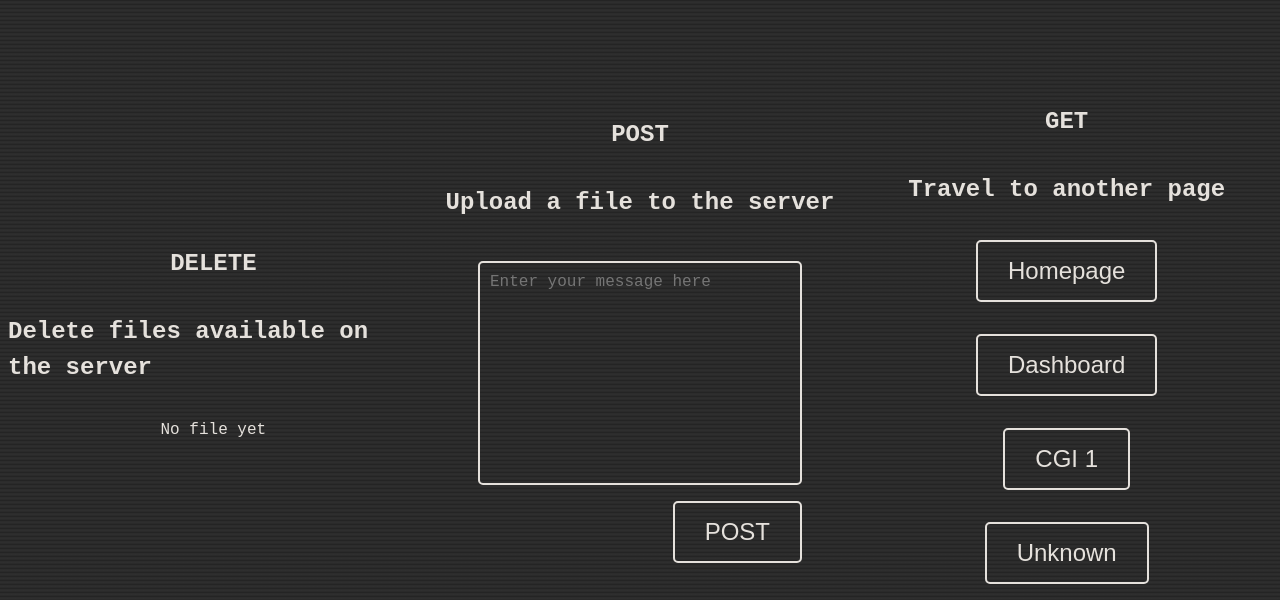
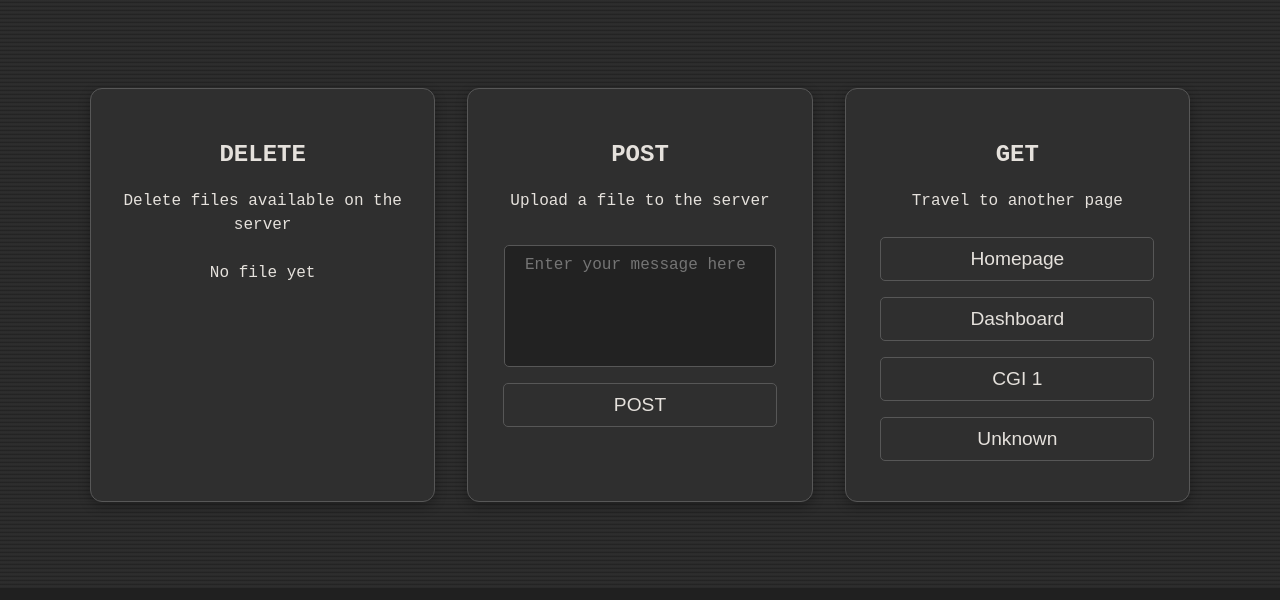
Before and after one commit to JonatV/webserv, a plain HTML site: page www/methods.html in a window 1280 px wide. Shown: the part 212-812 px from the top of the page. Drawn offline with Linux system fonts and the light colour scheme.

Commit message:
feat: change css for the methods page

```diff
--- a/www/delete.html
+++ b/www/methods.html
@@ -13,17 +13,21 @@
 			<button id="toDashboard" onclick="window.location.href='/dashboard'">Go to the Dashboard</button>
 		</div>
 	</header>
-	<main class="flex_row">
-		<div class="flex_column div_main">
-			<h2>DELETE</h2>
-			<h2>Delete files available on the server</h2>
+	<main class="flex_row row_stretch main_methods">
+		<div class="flex_column div_methods">
+			<div class="flex_column">
+				<h2>DELETE</h2>
+				<p class="card_txt">Delete files available on the server</p>
+			</div>
 			<form action="/delete" method="post">
 				<span>No file yet</span>
 			</form>
 		</div>
-		<div class="flex_column div_main">
-			<h2>POST</h2>
-			<h2>Upload a file to the server</h2>
+		<div class="flex_column div_methods">
+			<div class="flex_column">
+				<h2>POST</h2>
+				<p class="card_txt">Upload a file to the server</p>
+			</div>
 			<div class="form_post">
 				<form class="flex_column" action="" method="post">
 					<textarea class="form_textarea" name="MSG_TEXTAREA" id="msg" placeholder="Enter your message here"></textarea>
@@ -31,13 +35,16 @@
 				</form>
 			</div>
 		</div>
-		<div class="flex_column div_main">
-			<h2>GET</h2>
-			<h2>Travel to another page</h2>
+		<div class="flex_column div_methods">
+			<div class="flex_column">
+				<h2>GET</h2>
+				<p class="card_txt">Travel to another page</p>
+			</div>
 			<button class="bigBtn" id="homepage" onclick="window.location.href='/'">Homepage</button>
 			<button class="bigBtn" id="dashboard" onclick="window.location.href='/dashboard'">Dashboard</button>
 			<button class="bigBtn" id="cgi1" onclick="window.location.href='/cgi1'">CGI 1</button>
 			<button class="bigBtn" id="unknown" onclick="window.location.href='/unknown'">Unknown</button>
+		</div>
 	</main>
 </body>
 </html>
--- a/www/style/style.css
+++ b/www/style/style.css
@@ -6,9 +6,16 @@
 	--text-color: #e5e1dc;
 	--font-family: Monospace, sans-serif;
 
+	--border-color: #575757;
+	--emphasized-block-color: #222;
+
 	--glitch-color-1: rgba(112, 112, 112, 0.1);
 	--glitch-color-2: rgba(112, 112, 112, 0.2);
 	--glitch-color-3: rgba(223, 69, 78, 0.2);
+
+	--mx-methods: 270px;
+	--padding-methods: 10px 20px;
+	--border-thin: 1px solid var(--border-color);
 }
 
 body, h1, h2, h3, p, ul, ol {
@@ -50,8 +57,20 @@ body {
 	display: flex;
 	flex-direction: row;
 	justify-content: center;
+	width: 100%;
+	gap: 2rem;
+}
+
+.row_center {
 	align-items: center;
-	width: 100%;
+}
+
+.row_start {
+	align-items: flex-start;
+}
+
+.row_stretch {
+	align-items: stretch;
 }
 
 .flex_row > * {
@@ -88,8 +107,11 @@ button:hover {
 }
 
 .bigBtn {
-	font-size: 1.5em;
-	padding: 15px 30px;
+	font-size: 1.2em;
+	width: 100%;
+	max-width: calc(var(--mx-methods) + 4px);
+	margin: 0.5rem auto;
+	padding: var(--padding-methods);
 }
 
 .highlight {
@@ -110,12 +132,13 @@ button:hover {
 }
 
 .form_textarea {
-	width: 300px;
-	height: 200px;
-	background-color: transparent;
+	width: 100%;
+	max-width: calc(var(--mx-methods) - 40px);
+	height: 100px;
+	background-color: var(--emphasized-block-color);
 	color: var(--text-color);
-	border: solid 2px var(--primary-color);
-	padding: 10px;
+	border: var(--border-thin);
+	padding: var(--padding-methods);
 	font-family: var(--font-family);
 	font-size: 1em;
 	border-radius: 5px;
@@ -125,45 +148,110 @@ button:hover {
 
 .form_textarea:focus {
 	outline: none;
-	border-color: var(--secondary-color);
+	border-color: var(--border-color);
 	background-color: var(--background-color);
 }
 
-form {
-	align-items: flex-end !important;
+.form_post {
+	width: 100%;
 }
 
-.div_methods > * {
-	margin: 2rem 0;
+/* dashboard.html */
+
+.main_dashboard {
+	max-width: 1100px;
+	margin: 0 auto;
 }
 
-/* delete.html */
+
+/* methods.html */
+
+.main_methods {
+	max-width: 1100px;
+	margin: 0 auto;
+}
+
+.main_methods button {
+	background-color: transparent;
+	color: var(--text-color);
+	border: var(--border-thin);
+	cursor: pointer;
+	border-radius: 5px;
+	transition: all 0.3s ease;
+	font-size: 1.2em;
+	width: 100%;
+	max-width: calc(var(--mx-methods) + 4px);
+	margin: 0.5rem auto;
+	padding: var(--padding-methods);
+}
+
+.card_txt {
+	font-size: 1em;
+	font-weight: 300;
+	margin-bottom: 0.5rem;
+	color: var(--primary-color);
+}
+
+.div_methods {
+	justify-content: flex-start;
+	flex: 1;
+	padding: 2rem 1rem;
+	text-align: center;
+	background-color: #2f2f2f;;
+	border: var(--border-thin);
+	border-radius: 12px;
+	box-shadow: 0 4px 12px rgba(0, 0, 0, 0.3);
+	margin: 0;
+}
+
+.no_file_method{
+	background-color: var(--emphasized-block-color);
+	border: var(--border-thin);
+	border-radius: 7px;
+	padding: 20px 70px;
+}
+
 ul {
 	list-style-type: none;
 	padding: 0;
 	margin: 0;
 }
 
+ul.to_delete_ul {
+	width: 100%;
+	max-width: var(--mx-methods);
+	max-height: 300px;
+	overflow-y: scroll;
+}
+
+
 li {
 	display: flex;
 	justify-content: space-between;
 	padding: 10px;
 	margin-bottom: 10px;
-	border: 1px solid var(--primary-color);
+	border: var(--border-thin);
 	border-radius: 5px;
 	background-color: transparent;
 	transition: background-color 0.3s ease;
+}
+
+.to_delete_ul li {
+	background-color: var(--emphasized-block-color);
+	border: var(--border-thin);
 }
 
 label {
 	display: flex;
 	align-items: center;
 	justify-content: space-between;
+	overflow: hidden;
 }
 
 li:hover {
 	background-color: var(--dark-secondary-color);
 }
+
 
 .file_name {
 	font-weight: bold;
@@ -192,6 +280,7 @@ li:has(input[type="checkbox"]:checked) {
 	background-color: var(--secondary-color);
 }
 
+
 /* autoindex.html */
 .header_autoindex {
 	padding: 30px 0;
@@ -212,14 +301,14 @@ li:has(input[type="checkbox"]:checked) {
 	margin: 0 auto;
 	/* background: var(--background-color); */
 	border-radius: 8px;
-	border: 1px solid var(--primary-color);
+	border: var(--border-thin);
 }
 
 .file_name_autoindex {
 	font-size: 1.5rem;
 	font-weight: 600;
 	margin-bottom: 20px;
-	border-bottom: 2px solid #eee;
+	border-bottom: var(--border-thin);
 	padding-bottom: 10px;
 	text-align: left;
 	width: 100%;
```
Also changed, not shown: www/dashboard.html (+4 -13 lines), 1 other file.
